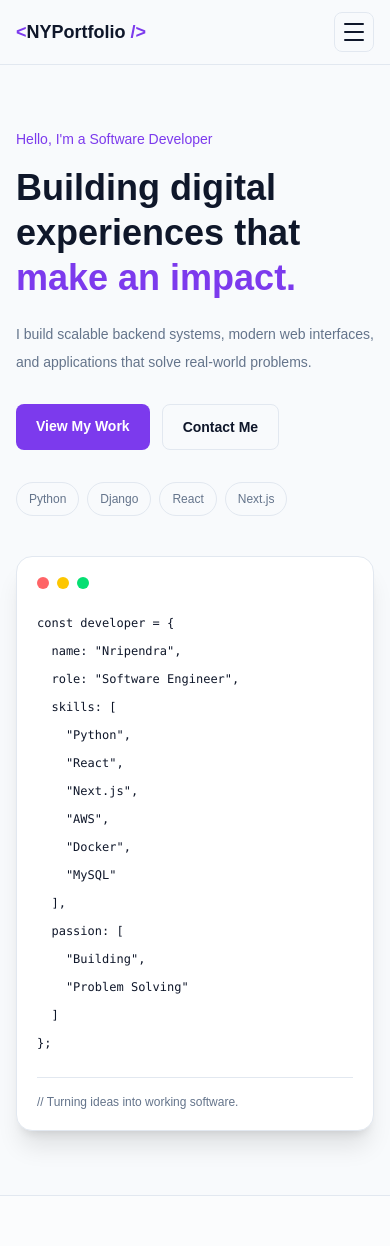
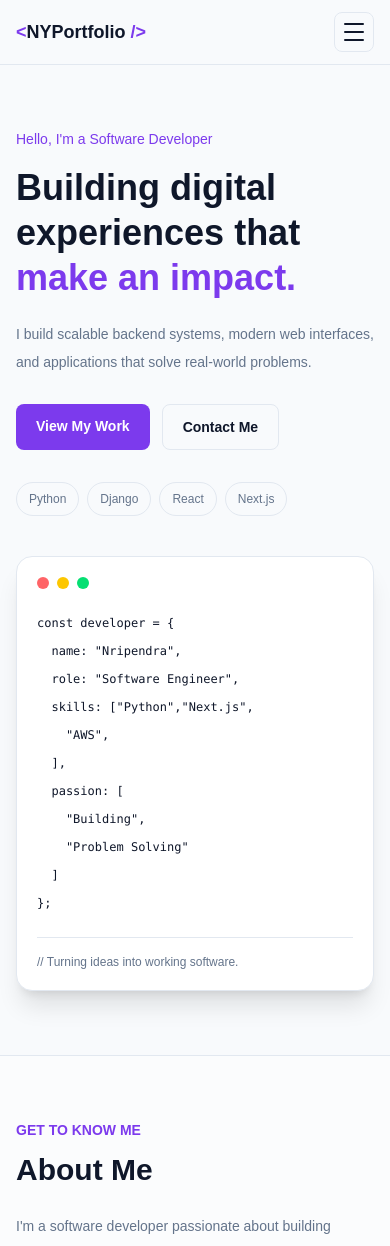
Before and after one commit to Nripendra48/Portfolio, a Next.js app: page / in a window 390 px wide. Shown: the top 1246 px of the page. Built offline with nearby package versions, Linux system fonts and the light colour scheme.

Commit message:
optimized for mobile view

```diff
--- a/src/components/Hero.js
+++ b/src/components/Hero.js
@@ -59,13 +59,8 @@ export default function Hero() {
           <code>{`const developer = {
   name: "Nripendra",
   role: "Software Engineer",
-  skills: [
-    "Python",
-    "React",
-    "Next.js",
+  skills: ["Python","Next.js",
     "AWS",
-    "Docker",
-    "MySQL"
   ],
   passion: [
     "Building",
```
